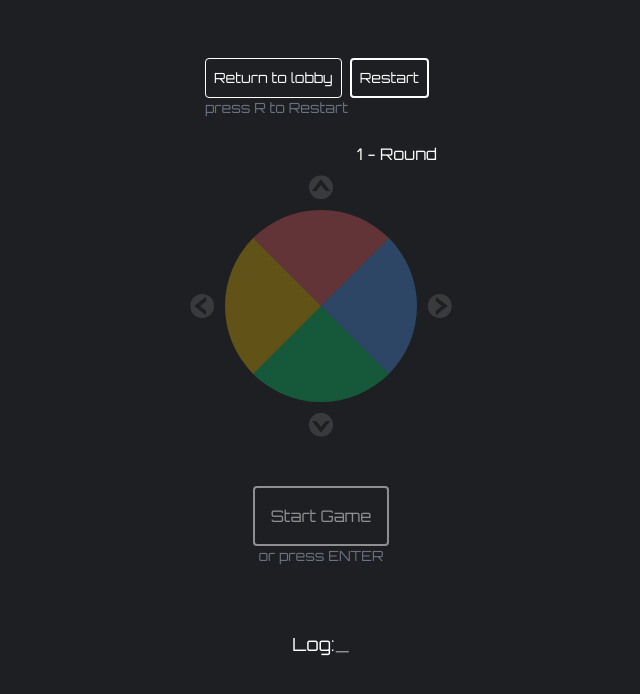
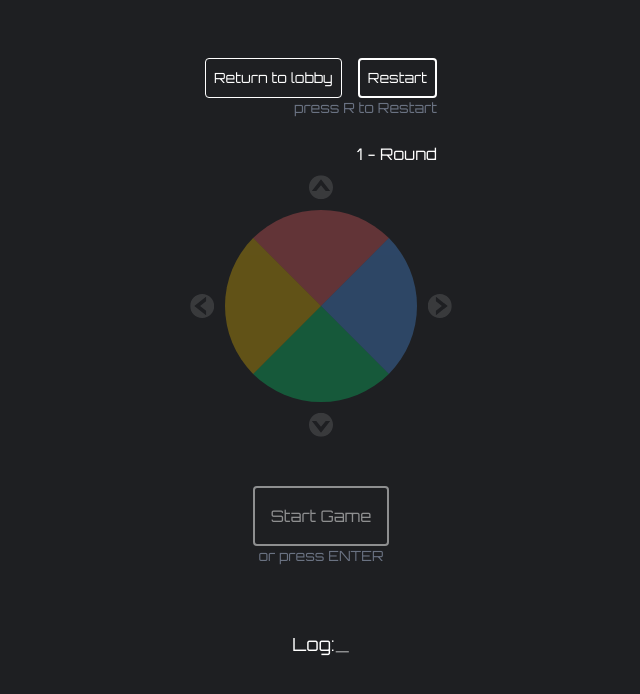
Before and after one commit to TimonAME/FollowTheFlow, a Vue app: page /game in a window 1280 px wide. Shown: the top 694 px of the page, without its empty margins (319-959 px from the left). Built offline with nearby package versions, Linux system fonts and the light colour scheme.

Commit message:
"r to restart" info better placed

```diff
--- a/src/views/GameView.vue
+++ b/src/views/GameView.vue
@@ -188,11 +188,11 @@ onUnmounted(() => {
 <template>
   <div class="w-screen h-screen overflow-hidden flex justify-center flex-col items-center">
     <div>
-      <div class="flex flex-wrap gap-2">
+      <div class="flex flex-wrap justify-between">
         <button class="p-2 text-sm border-white border rounded hover:shadow-xl/20 shadow-white cursor-pointer" @click="returnToLobby">Return to lobby</button>
         <button class="p-2 text-sm border-white border-2 rounded hover:shadow-xl/20 shadow-white cursor-pointer" @click="resetGame">Restart</button>
       </div>
-      <div class="text-sm text-gray-500">press R to Restart</div>
+      <div class="text-sm text-gray-500 text-right">press R to Restart</div>
       <div class="flex flex-col text-end my-6">
         <div>{{ round }} - Round</div>
       </div>
```
